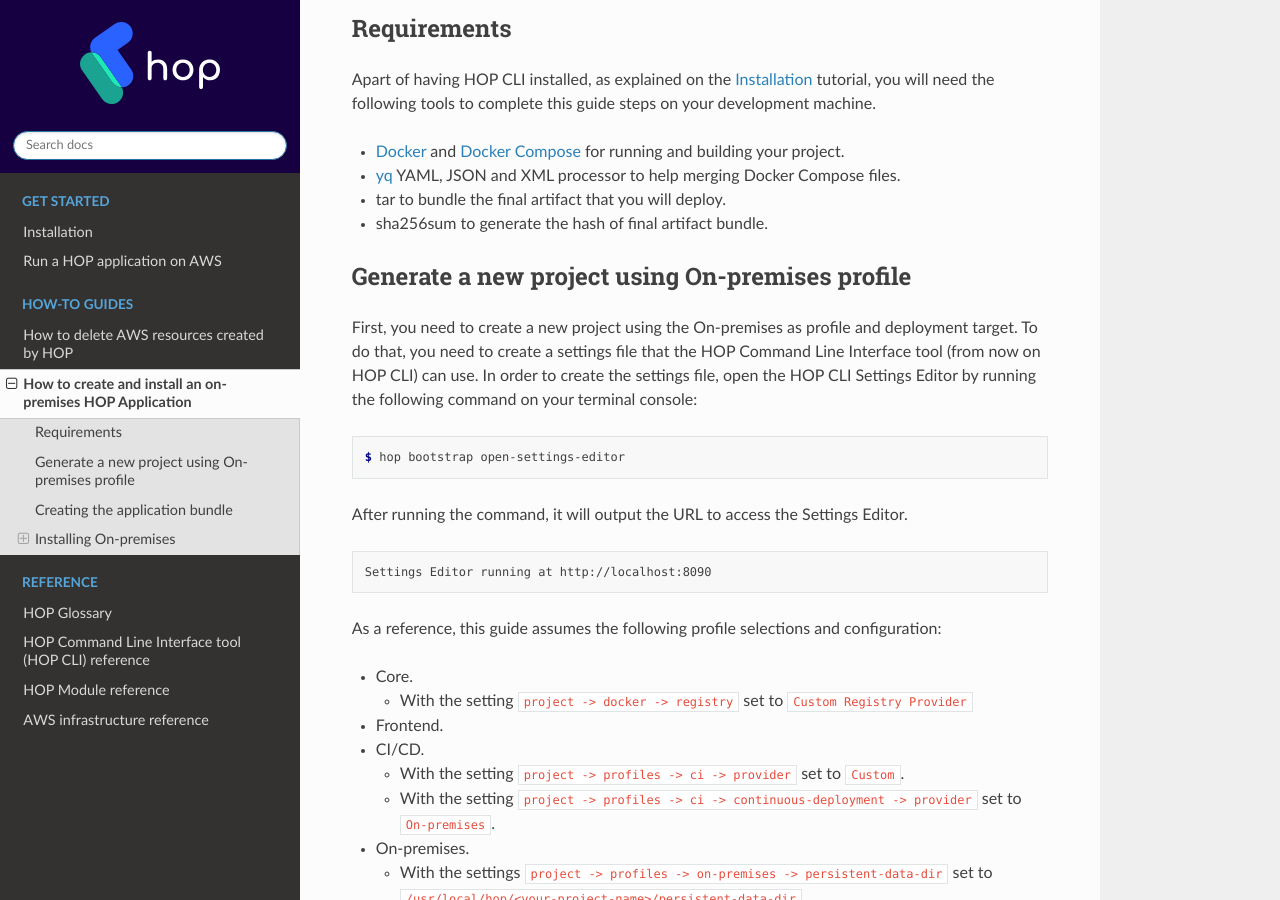
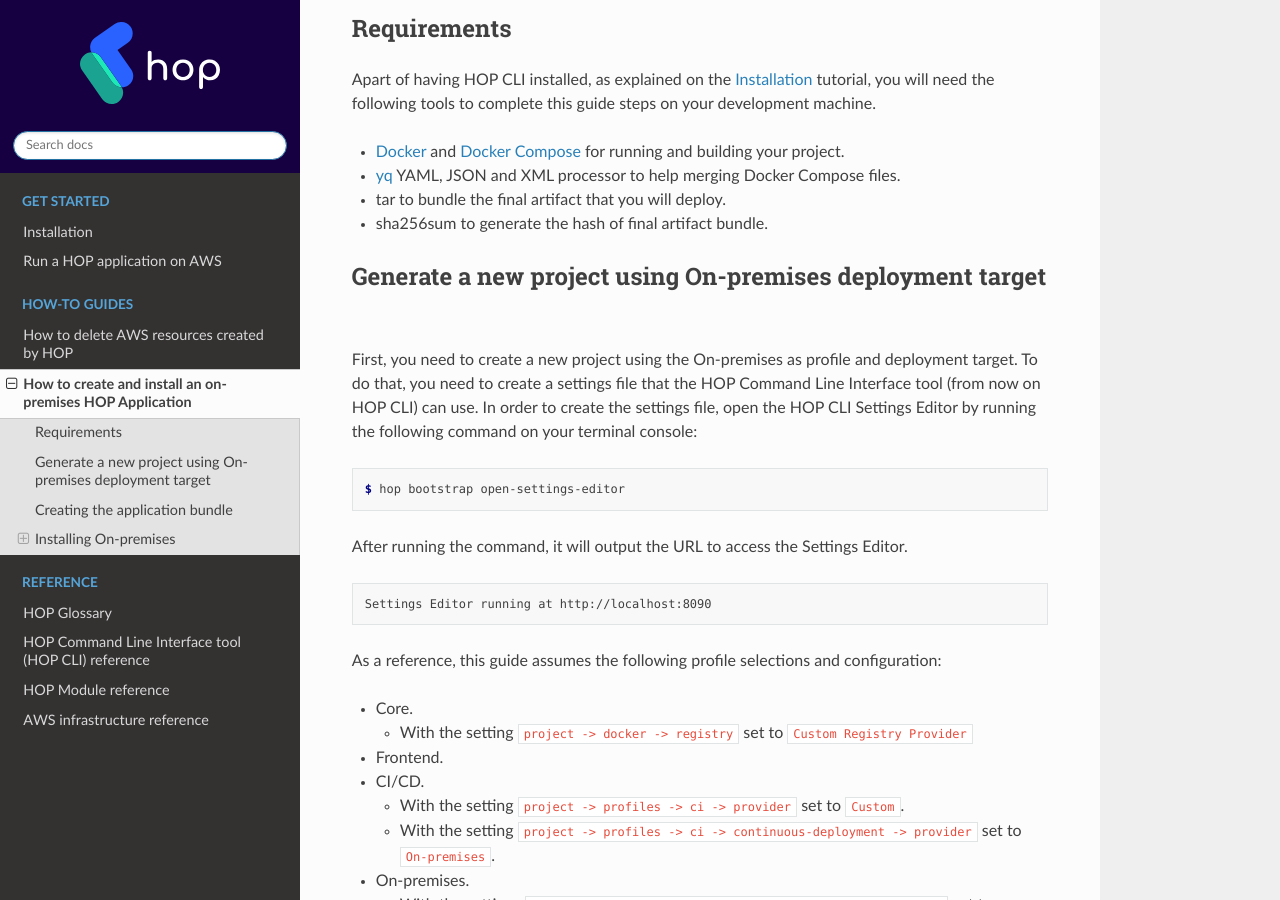
Before and after one commit to gethop-dev/hop-documentation, a Sphinx documentation site: the page built from docs/source/how-to/install-on-premises/main.rst, in a window 1280 px wide and 900 px high, scrolled down 425 px. Built offline with Sphinx 7.4.7 and the Read the Docs theme 2.0.0, drawn with Linux system fonts in a browser that asks for light colours.

Commit message:
Fix typo on generate a new project

```diff
--- a/docs/source/how-to/install-on-premises/main.rst
+++ b/docs/source/how-to/install-on-premises/main.rst
@@ -31,8 +31,8 @@
 .. _Docker Compose: https://docs.docker.com/compose/
 .. _yq: https://github.com/mikefarah/yq
 
-Generate a new project using On-premises profile
-------------------------------------------------
+Generate a new project using On-premises deployment target
+----------------------------------------------------------
 
 First, you need to create a new project using the On-premises as
 profile and deployment target. To do that, you need to create a
```
